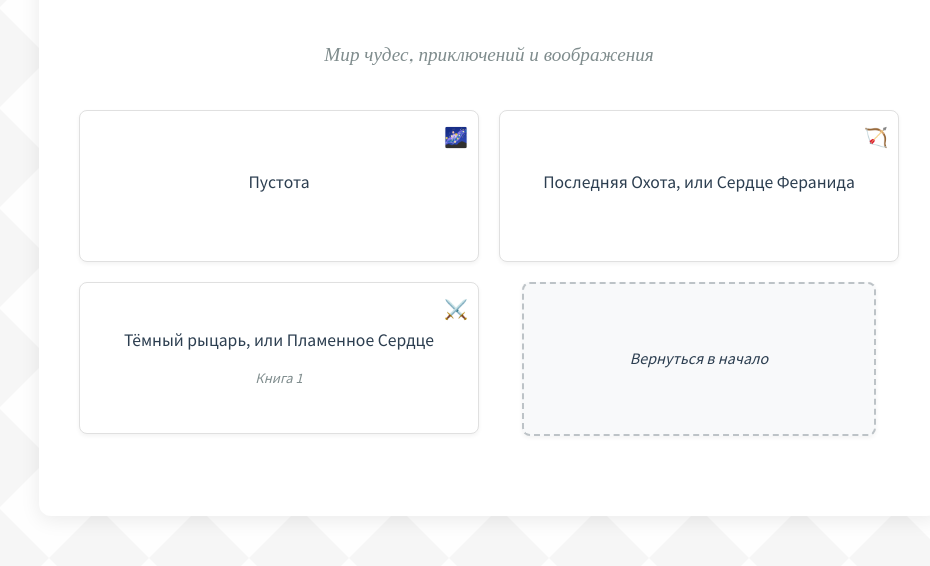
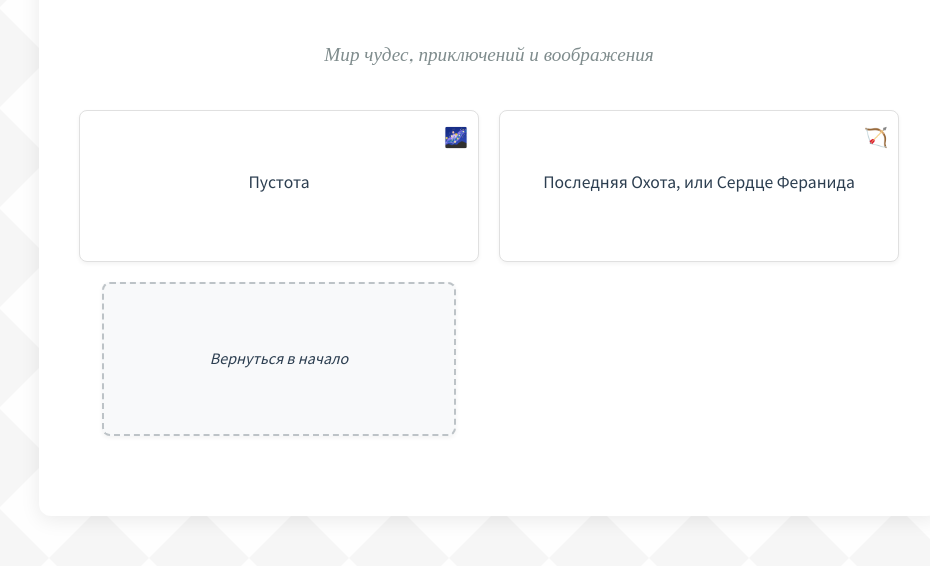
Before and after one commit to Vane1013/Writer, a plain HTML site: page Fantasy/fantasy.html in a window 1280 px wide. Shown: the part 192-758 px from the top of the page, without its empty margins (151-1081 px from the left). Drawn offline with nearby package versions, Linux system fonts and the light colour scheme.

Commit message:
fantasy.html

```diff
--- a/Fantasy/fantasy.html
+++ b/Fantasy/fantasy.html
@@ -169,12 +169,6 @@
                 <span class="story-title">Последняя Охота, или Сердце Феранида</span>
             </a></li>
 
-            <li><a href="The Dark Knight/knight.html" target="_blank">
-                <span class="fantasy-decoration">⚔️</span>
-                <span class="story-title">Тёмный рыцарь, или Пламенное Сердце</span>
-                <span class="story-subtitle">Книга 1</span>
-            </a></li>
-
             <li><a href="../index.html" target="_blank" class="back-link">
                 Вернуться в начало
             </a></li>
```
